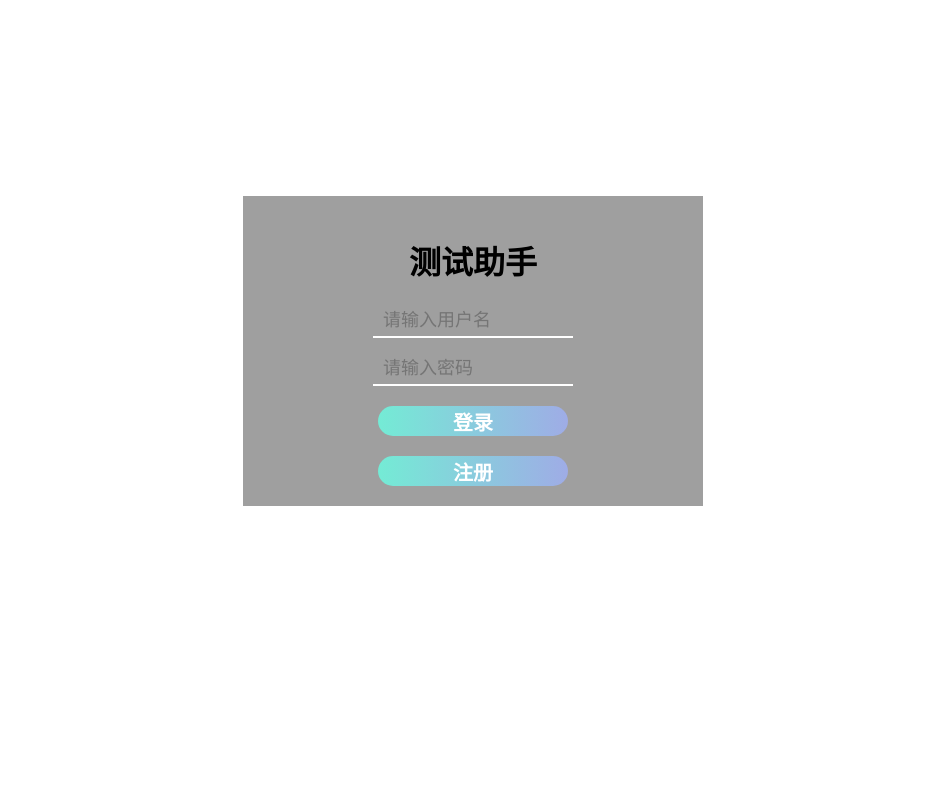
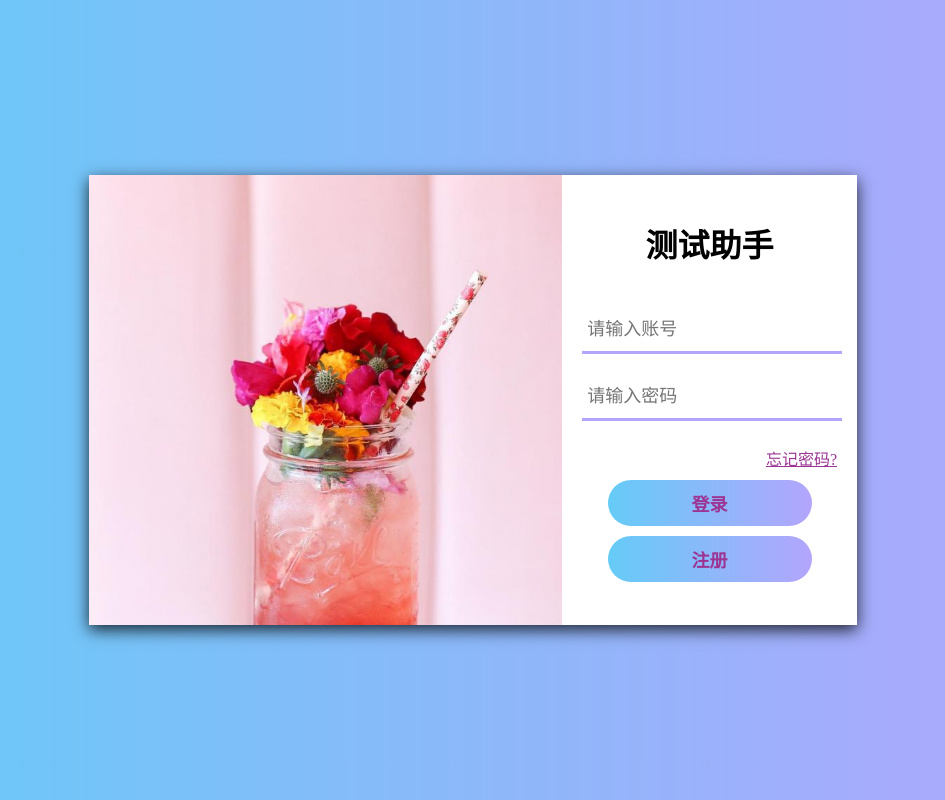
Before and after one commit to cream1997/TestHelper, a Vue app in the folder front-app/: page /#/login in a window 1280 px wide. Shown: the whole page, without its empty margins (167-1112 px from the left). Built offline with nearby package versions, Linux system fonts and the light colour scheme.

Commit message:
登录页重绘

```diff
--- a/front-app/src/pages/Login.vue
+++ b/front-app/src/pages/Login.vue
@@ -1,5 +1,5 @@
 <script setup lang="ts" name="Login">
-import {ref} from "vue";
+import {onMounted, onUnmounted, ref} from "vue";
 import {useRouter} from "vue-router";
 import axios from "@/axios/axios";
 
@@ -13,7 +13,19 @@ if (account) {
   // todo 默认账号直接登录
 }
 
+function accountInvalid() {
+  if (!username.value || !password.value) {
+    alert("账号密码不能为空")
+    return true;
+  } else {
+    return false;
+  }
+}
+
 function login() {
+  if (accountInvalid()) {
+    return
+  }
   router.push({
     path: "/home"
   })
@@ -21,6 +33,9 @@ function login() {
 
 // todo
 function register() {
+  if (accountInvalid()) {
+    return;
+  }
   axios.post("/register",
       {
         username: username.value,
@@ -37,73 +52,127 @@ function defaultAccount() {
   // todo 后续需要修改（可能根据本地存储）
   return undefined;
 }
+
+function setLoginPageStyle() {
+  onMounted(() => {
+    document.querySelector("body")
+        ?.setAttribute("style",
+            `background: linear-gradient(to right, #65CBF7, #B3A5FC);
+                   width: 100vw;
+                   height: 100vh;
+                   margin: 0;`)
+  })
+  onUnmounted(() => {
+    document.querySelector("body")
+        ?.removeAttribute("style")
+  })
+}
+
+setLoginPageStyle();
 </script>
 
 <template>
-  <div id="container">
-    <h1>测试助手</h1>
-    <div class="form-box">
-      <div class="item">
-        <i class="fa fa-github-alt" style="font-size:24px"></i>
-        <input type="text" v-model="username" placeholder="请输入用户名" required><br>
-      </div>
-      <div class="item">
-        <i class="fa fa-search" style="font-size:24px"></i>
-        <input type="password" v-model="password" placeholder="请输入密码" required><br>
-      </div>
+  <div class="box">
+    <div class="left">
+      <img src="../assets/flower.jpg" alt="loading">
     </div>
-    <button @click="login">登录</button>
-    <button @click="register">注册</button>
+    <div class="right">
+      <h1>测试助手</h1>
+      <input type="text" v-model="username" class="inputItem" placeholder="请输入账号">
+      <input type="password" v-model="password" class="inputItem" placeholder="请输入密码">
+      <a href="#" class="forgetPassword">忘记密码?</a>
+      <button class="btn" @click="login">登录</button>
+      <button class="btn" @click="register">注册</button>
+    </div>
   </div>
 </template>
 
 <style scoped>
 body {
-  background: url('../image/2.jpg') no-repeat;
-  background-size: 100% auto;
+  background: linear-gradient(to right, #65CBF7, #B3A5FC);
+  width: 100vw;
+  height: 100vh;
+  margin: 0;
 }
 
-#container {
-  width: 30%;
-  height: auto;
-  margin: 13% auto 0;
-  text-align: center;
-  background: #00000060;
-  padding: 20px 50px;
+.box {
+  width: 60%;
+  height: 450px;
+  box-shadow: 0 5px 15px rgba(0, 0, 0, .8);
+  display: flex;
+  position: fixed;
+  top: 50%;
+  left: 50%;
+  transform: translate(-50%, -50%);
 }
 
-#container-box h1 {
-  color: #fff;
+.left {
+  width: 65%;
 }
 
-#container .form-box .item {
-  margin-top: 15px;
+.left > img {
+  display: block;
+  width: 100%;
+  height: 100%;
+  object-fit: cover;
 }
 
-#container .form-box .item i {
-  font-size: 18px;
-  color: #fff;
+.right {
+  width: 35%;
+  height: 100%;
+  background-color: #fff;
+  padding: 0 20px;
 }
 
-#container .form-box .item input {
-  width: 180px;
-  font-size: 18px;
-  border: 0;
-  border-bottom: 2px solid #fff;
-  padding: 5px 10px;
-  background: #ffffff00;
-  color: #fff;
+h1 {
+  text-align: center;
+  padding-top: 45px;
+  margin-top: 0;
 }
 
-#container button {
+.inputItem {
+  height: 44px;
+  padding: 0;
+  padding-left: 5px;
+  border: none;
+  background: none;
+  outline: none;
+  border-bottom: 3px solid #B3A5FC;
+  width: 100%;
+  font-size: 18px;
   margin-top: 20px;
-  width: 190px;
-  height: 30px;
-  font-size: 20px;
-  font-weight: 700;
-  color: #fff;
-  background-image: linear-gradient(to right, #74ebd5 0%, #9face6 100%);
-  border: 0;
-  border-radius: 15px;
+}
+
+.forgetPassword {
+  margin-top: 25px;
+  color: #9C3493;
+  text-align: right;
+  display: block;
+}
+
+.btn {
+  background: linear-gradient(to right, #65CBF7, #B3A5FC);
+  color: #9C3493;
+  font-weight: bold;
+  border: none;
+  border-radius: 30px;
+  height: 46px;
+  width: 80%;
+  font-size: 18px;
+  display: block;
+  margin: auto;
+  margin-top: 10px;
+  cursor: pointer;
+}
+
+.btn:hover {
+  background: linear-gradient(to right, #B3A5FC, #65CBF7);
+}
+
+@media screen and(min-width: 960px) {
+  .box {
+    max-width: 950px;
+    min-width: 750px;
+  }
 }
 </style>
```
Also changed, not shown: front-app/src/assets/flower.jpg (added).
